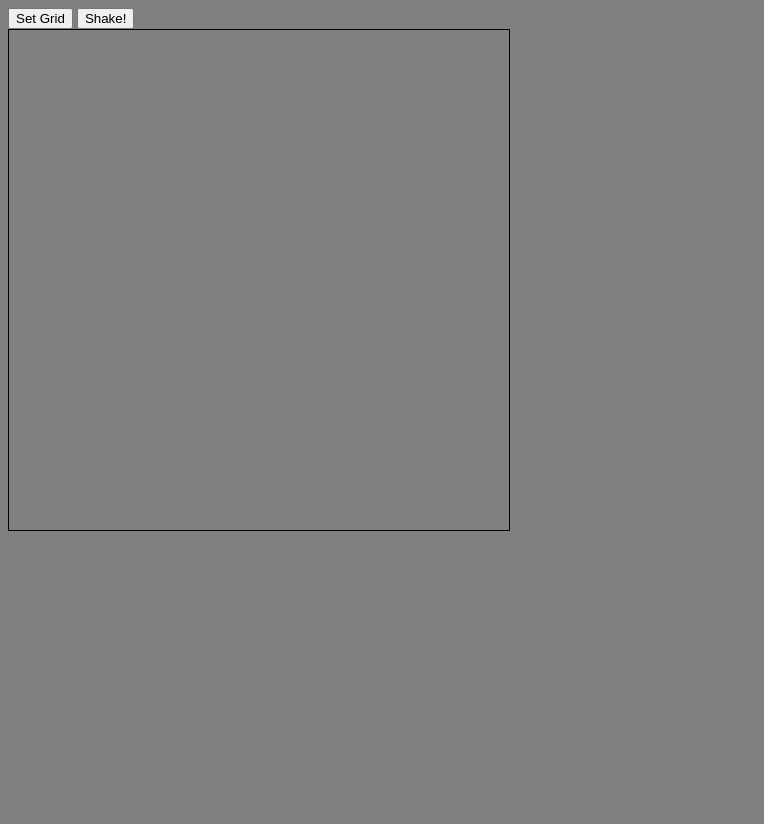
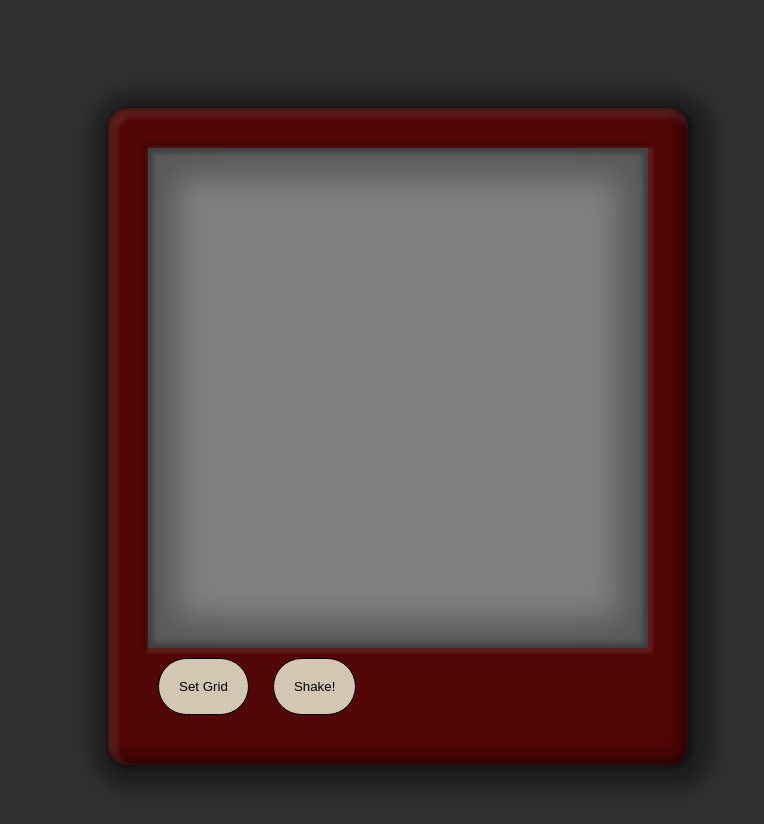
Before and after one commit to Robotkio/odin-etch-a-sketch, a plain HTML site: page index.html in a window 1280 px wide. Both pictures are taken after a click on the button "Shake!". Shown: the whole page, without its empty margins (0-764 px from the left). Before the commit the page ends 800 px from the top, so only its background shows below. Drawn offline with Linux system fonts and the light colour scheme.

Commit message:
added some style, spending too long, need to stop

```diff
--- a/css/style.css
+++ b/css/style.css
@@ -1,9 +1,38 @@
 body {
-    background-color: grey;
+    background-color: rgb(48, 48, 48);
+    display: flex;
+}
+
+#eas {
+    background-color: rgb(82, 6, 6);
+    margin: 100px;
+    padding: 40px;
+    border-radius: 20px;
+    box-shadow: inset -5px -5px 10px 10px rgba(0, 0, 0, 0.2),
+                inset 5px 5px 5px 5px rgba(255, 255, 255, 0.1),
+                5px 5px 20px 20px rgba(0, 0, 0, 0.4),
+                inset -2px -2px 3px 3px rgba(0, 0, 0, 0.3),
+                2px 2px 3px 3px rgba(0, 0, 0, 0.3);
 }
 
 #eas-window {
-    border: 1px solid black;
+    background-color: grey;
     display: flex;
     flex-wrap: wrap;
+    box-shadow: inset 0px 0px 30px 30px rgba(0, 0, 0, 0.3),
+                inset 0px 0px 5px 5px rgba(0, 0, 0, 0.3),
+                2px 2px 3px 3px rgba(255, 255, 255, 0.1),
+                -2px -2px 3px 3px rgba(0, 0, 0, 0.2);
 }
+
+.fill {
+    background-color: rgb(0, 0, 0);
+}
+
+button {
+    margin: 10px;
+    padding: 20px;
+    border-radius: 100px;
+    border: 1px solid black;
+    background-color: rgb(211, 198, 179);
+}
--- a/index.html
+++ b/index.html
@@ -8,8 +8,10 @@
     <script src="js/etch_a_sketch.js" defer></script>
 </head>
 <body>
-    <button id="set-grid-btn">Set Grid</button>
-    <button id="clear-grid-btn">Shake!</button>
-    <div id="eas-window"></div>
+    <div id="eas">
+        <div id="eas-window"></div>
+        <button id="set-grid-btn">Set Grid</button>
+        <button id="clear-grid-btn">Shake!</button>
+    </div>
 </body>
 </html>
--- a/js/etch_a_sketch.js
+++ b/js/etch_a_sketch.js
@@ -5,6 +5,8 @@ let clearGridBtn = document.getElementById("clear-grid-btn");
 let windowWidth = 500; //px
 const maxResolution = 100;
 const defaultGridSize = 16;
+const opacityStart = 0.5;
+const opacityIncrease = 0.1;
 
 outputWindow.style.width = `${windowWidth}px`;
 outputWindow.style.height = `${windowWidth}px`;
@@ -39,7 +41,13 @@ function setupGrid(size = defaultGridSize) {
         square.classList.add("square");
         square.style.flex = `1 0 ${100/size}%`;
         square.addEventListener("mouseover", (e) => {
-            e.target.style.backgroundColor = "black";
+            if (e.target.classList.contains("fill")) {
+                let opacity = Number(window.getComputedStyle(e.target).getPropertyValue("opacity"));
+                e.target.style.opacity = opacity + opacityIncrease;
+            } else {
+                e.target.classList.add("fill");
+                e.target.style.opacity = opacityStart;
+            }
         });
         outputWindow.appendChild(square);
     }
@@ -52,10 +60,13 @@ function emptyGrid() {
 function clearGrid() {
     let squares = document.querySelectorAll(".square");
     for (let square of squares) {
-        square.style.backgroundColor = "";
+        let opacity = Number(window.getComputedStyle(square).getPropertyValue("opacity"));
+        if (opacity > 0.2) {
+            square.style.opacity = opacity / 2;
+        } else {
+            square.classList.remove("fill");
+        }
     }
 }
 
-
-
 setupGrid();
```
